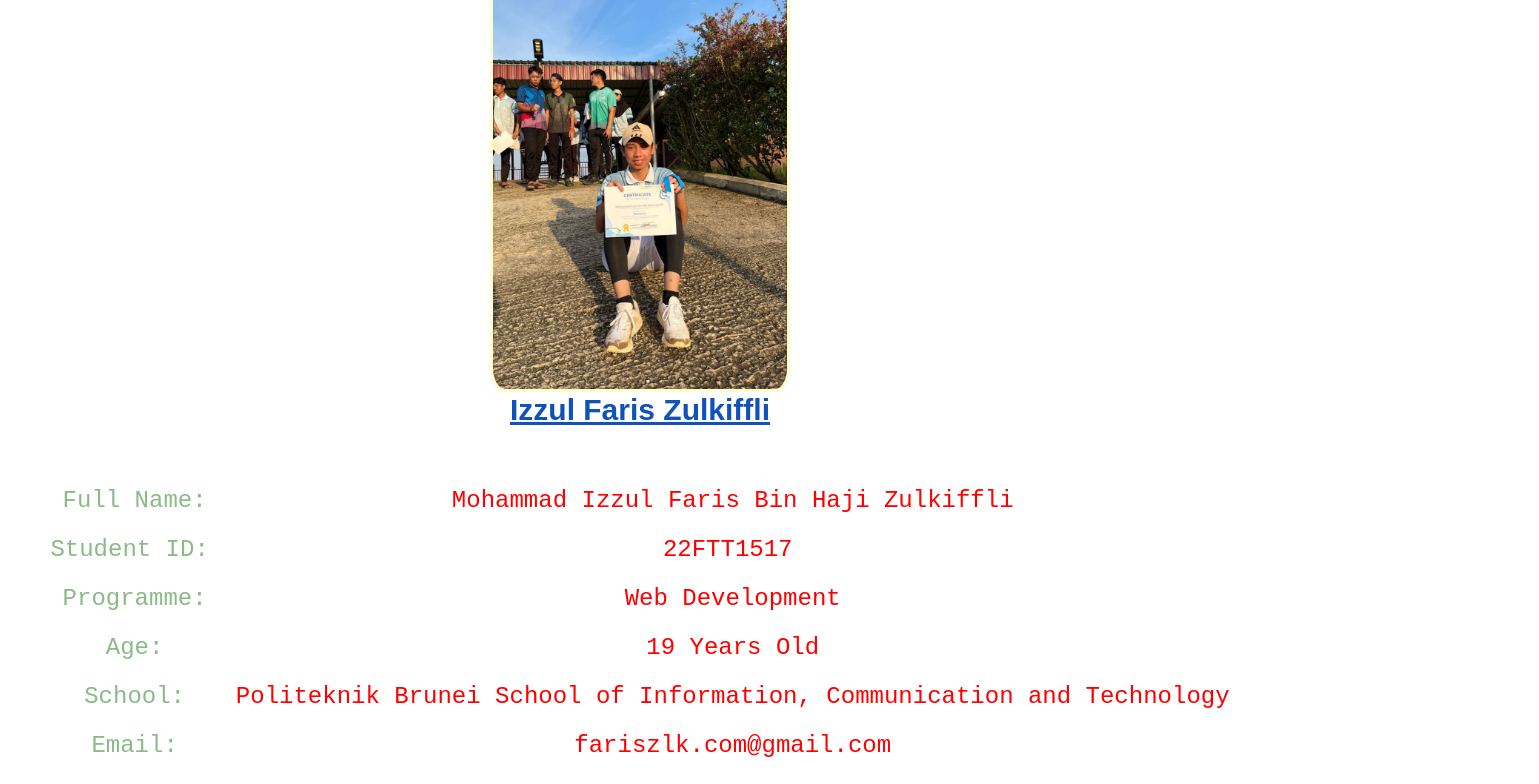
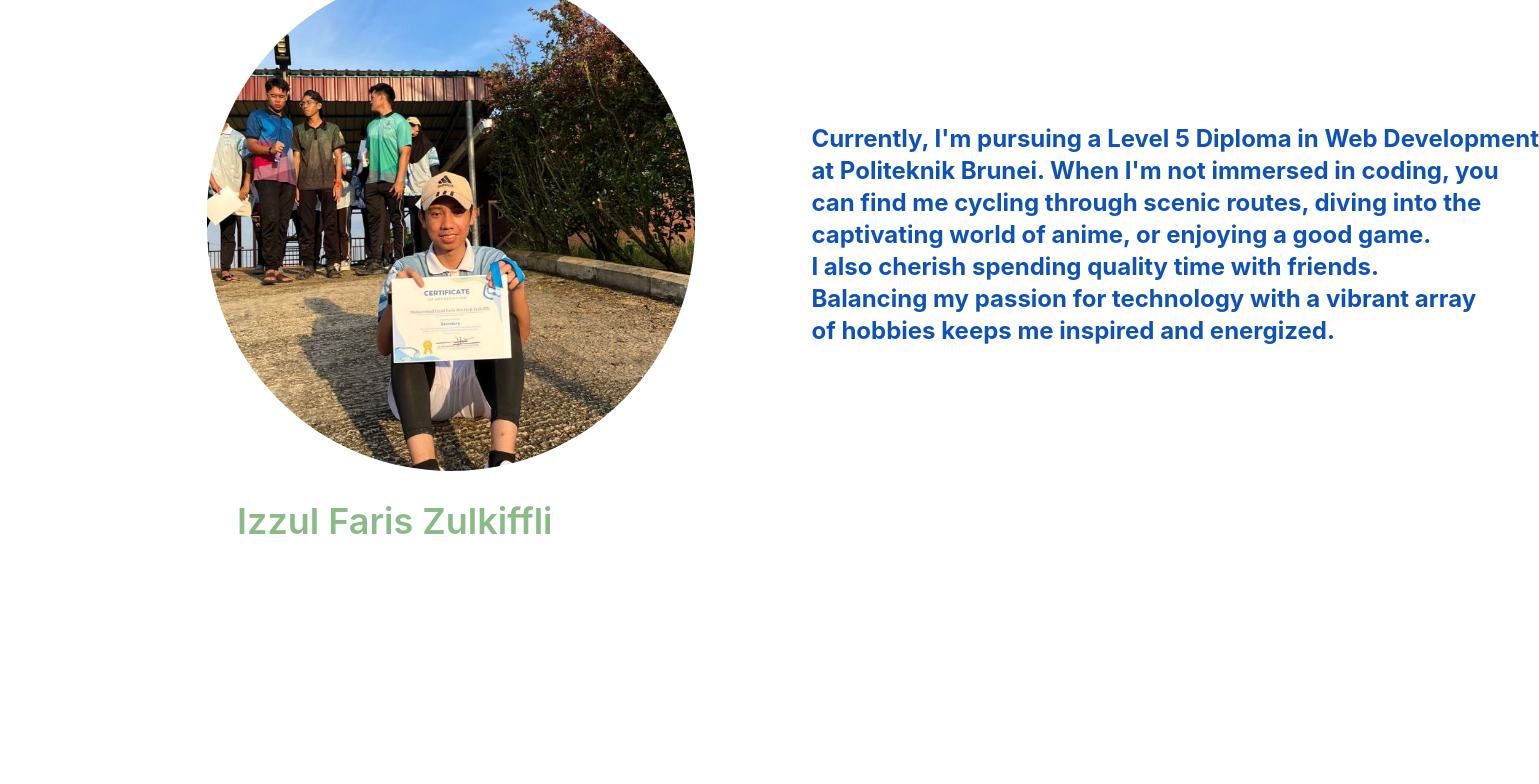
Before and after one commit to Kucheing/ASG03-Mid-assts-check-, a Vue app: page / in a window 1280 px wide. Shown: the part 120-904 px from the top of the page, 1539 px wide, since content can reach past the window. After the commit the page ends 800 px from the top, so only its background shows below. Built offline with nearby package versions, Linux system fonts and the light colour scheme.

Commit message:
Remaking and redesignning the looks of the profile page and adding information

```diff
--- a/src/App.vue
+++ b/src/App.vue
@@ -2,46 +2,61 @@
 import HelloWorld from './components/HelloWorld.vue'
 </script>
 
-<template class="background">
-<div class="center-container">
-    <img style="border-radius: 5%;" src="./assets/images/student.jpeg" class="logo cream-border"/>
-    <h1 class="text-3xl font-bold font-pacifico underline sapphire">Izzul Faris Zulkiffli</h1>
-  </div>
+
+<template style="width:100%" class="background">
+<div class="flex" style="width:100%">
+    <div>
+  <img src="./assets/images/student.jpeg" class="rounded-full w-auto h-auto logo object-cover"/>
+  <h1 class="text-4xl font-semibold lightgreentext marg1">Izzul Faris Zulkiffli</h1>
+
+    </div>
+    <div class="flex-grow" >
+  <h1 class="text-2xl font-bold sapphire marg2">Mohammad Izzul Faris Bin Haji Zulkiffli, 22FTT1517, DWDT08</h1>
+  <br> <br> <br> <br> <br>
+  <h1 class="text-2xl font-bold sapphire marg2">Currently, I'm pursuing a Level 5 Diploma in Web Development <br> at Politeknik Brunei. When I'm not immersed in coding, you <br> can find me cycling through scenic routes, diving into the <br> captivating world of anime, or enjoying a good game. <br> I also cherish spending quality time with friends. <br> Balancing my passion for technology with a vibrant array <br> of hobbies keeps me inspired and energized.</h1><br>
+    </div>
+</div>
+
 <br>
 <br>
 
-  <table class="bordered-table">
-    <tr>
-      <td><h1 class="text-2xl font-kalam lightgreentext">Full Name: </h1></td>
-      <td><h1 class="text-2xl font-kalam redtext">Mohammad Izzul Faris Bin Haji Zulkiffli</h1></td>
-    </tr>
-    <tr>
-      <td><h1 class="text-2xl font-kalam margin-right lightgreentext">Student ID: </h1></td>
-      <td><h1 class="text-2xl font-kalam margin-right redtext">22FTT1517</h1></td>
-    </tr>
-    <tr>
-      <td><h1 class="text-2xl font-kalam lightgreentext">Programme: </h1></td>
-      <td><h1 class="text-2xl font-kalam redtext">Web Development</h1></td>
-    </tr>
-    <tr>
-      <td><h1 class="text-2xl font-kalam lightgreentext">Age: </h1></td>
-      <td><h1 class="text-2xl font-kalam redtext">19 Years Old</h1></td>
-    </tr>
-    <tr>
-      <td><h1 class="text-2xl font-kalam lightgreentext">School: </h1></td>
-      <td><h1 class="text-2xl font-kalam redtext">Politeknik Brunei School of Information, Communication and Technology</h1></td>
-    </tr>
-    <tr>
-      <td><h1 class="text-2xl font-kalam lightgreentext">Email: </h1></td>
-      <td><h1 class="text-2xl font-kalam redtext">fariszlk.com@gmail.com</h1></td>
-    </tr>
-  </table>
+
 
 </template>
 
 <style scoped>
 /* For desktop view */
 @media (min-width: 1024px) {
+h1 {
+    white-space: nowrap;
+    overflow: visible;
+    }
+
+.container {
+    display: flex;
+    overflow: visible;
+}
+
+.first-column {
+    width: 200px; /* Or whatever fixed width you want */
+}
+
+.second-column {
+    flex-grow: 1;
+}
+
+.marg1{
+margin-left: 42%;
+}
+
+.marg2{
+margin-left: 40%;
+}
+
+.marg3{
+margin-left: 10%;
+
+}
 
 .background {
   --background: url('./assets/images/background-flower.jpg') no-repeat center center / cover;
@@ -62,10 +77,15 @@ import HelloWorld from './components/HelloWorld.vue'
   border: 1px solid white;
   padding: 8px;
 }
+
 .logo {
-  height: 30em;
+  height: 500px;
+  width: 500px;
   will-change: filter;
-  transition: filter 300ms;}
+  transition: filter 300ms;
+  margin-left: 175px;
+  margin-bottom: 30px;
+  }
 
 .font-kalam{
   font-family: 'Kalam', monospace;
@@ -98,6 +118,7 @@ import HelloWorld from './components/HelloWorld.vue'
 .margin-right{
   margin-right: 10px;
 }
+
 .logo:hover {
   filter: drop-shadow(0 0 2em #fffdd0);
 }
@@ -111,12 +132,6 @@ import HelloWorld from './components/HelloWorld.vue'
   .background {
   --background: url('./assets/images/background-flower.jpg') no-repeat center center / cover;
 }
-.center-container {
-  display: flex;
-  flex-direction: column;
-  align-items: center;
-  justify-content: center;
-}
 
 .bordered-table {
   border-collapse: collapse;
@@ -126,10 +141,19 @@ import HelloWorld from './components/HelloWorld.vue'
   border: 1px solid white;
   padding: 8px;
 }
+.center-container {
+  display: flex;
+  flex-direction: column;
+  align-items: center;
+  justify-content: center;
+}
+
 .logo {
-  height: 30em;
+  height: 350px;
+  width: 350px;
   will-change: filter;
-  transition: filter 300ms;}
+  transition: filter 300ms;
+  }
 
 .font-kalam{
   font-family: 'Kalam', monospace;
@@ -148,11 +172,11 @@ import HelloWorld from './components/HelloWorld.vue'
 }
 
 .sapphire{
-  color: #0f52ba;
+  color: #ffffff;
 }
 
 .redtext{
-  color: #ff0000;
+  color: #8abb86;
 }
 
 .lightgreentext{
@@ -163,7 +187,7 @@ import HelloWorld from './components/HelloWorld.vue'
   margin-right: 10px;
 }
 .logo:hover {
-  filter: drop-shadow(0 0 2em #fffdd0);
+  filter: drop-shadow(0 0 2em #8abb86);
 }
 }
 
```
